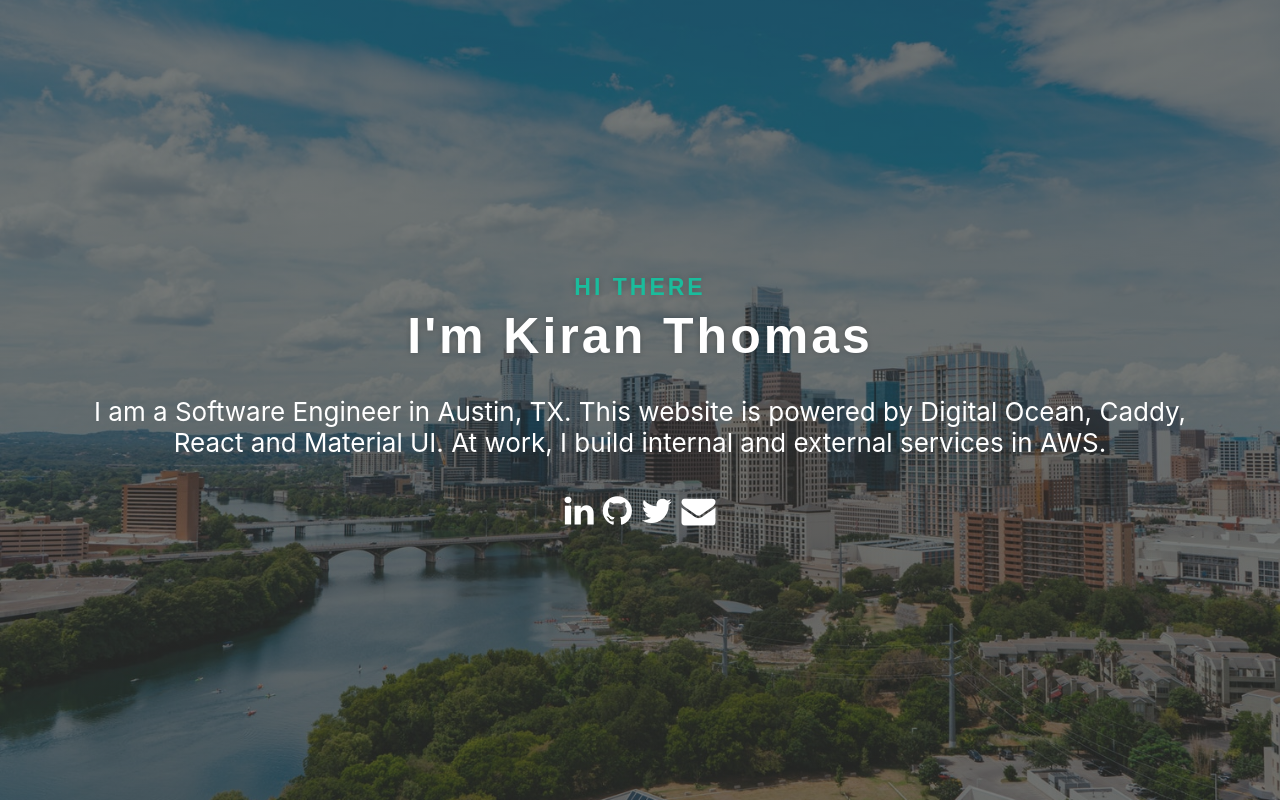
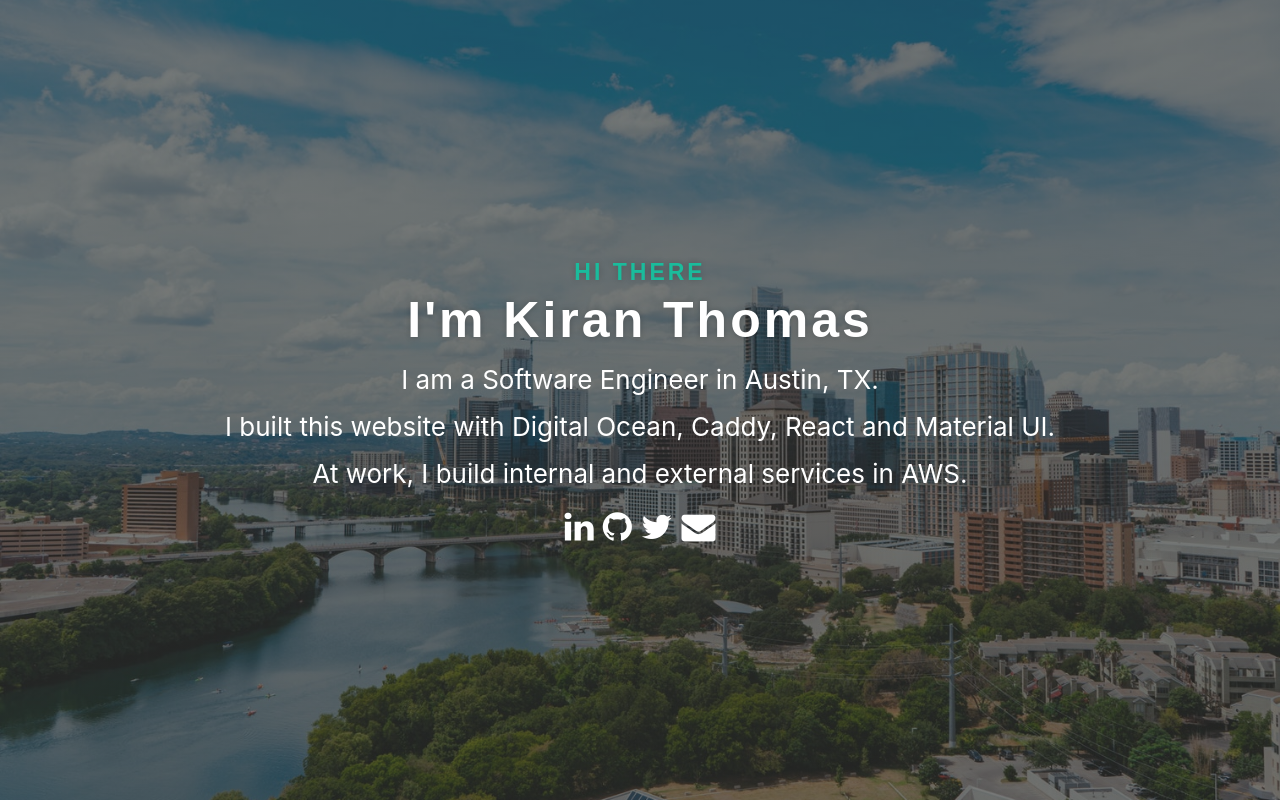
Before and after one commit to kiranjthomas/personal-site, a React (Create React App) app in the folder ui/: page / in a window 1280 px wide. Built offline with nearby package versions, Linux system fonts and the light colour scheme; the HTML template or start-up script is replaced by a standard one.

Commit message:
chore: clean up StyledDivs

```diff
--- a/ui/src/App.js
+++ b/ui/src/App.js
@@ -1,9 +1,7 @@
 import React from "react";
-import logo from "./logo.svg";
 import "./App.css";
-import { Container, Grid, Paper } from "@material-ui/core";
+import { Container } from "@material-ui/core";
 import styled from "styled-components";
-import backgroundImg from "./img/ATX.jpeg";
 
 const StyledH5 = styled.h5`
   color: #1abc9c;
@@ -30,9 +28,10 @@ const StyledH1 = styled.h1`
   text-size-adjust: 100%;
 `;
 
-const FlexBox = styled.div`
+const SocialDiv = styled.div`
   display: flex;
   justify-content: center;
+  margin-top: 16px;
 `;
 
 const SocialLinks = styled.a`
@@ -41,27 +40,23 @@ const SocialLinks = styled.a`
   color: rgb(255, 255, 255);
 `;
 
-const StyledSection = styled.section`
-  // background-image: url(${backgroundImg});
-`;
-
-const websiteStack = {
-  digitalOcean: {
-    img: "link",
-  },
-  caddy: {
-    img: "link",
-  },
-  react: {
-    img: "link",
-  },
-  materialUI: {
-    img: "link",
-  },
-};
+// const websiteStack = {
+//   digitalOcean: {
+//     img: "link",
+//   },
+//   caddy: {
+//     img: "link",
+//   },
+//   react: {
+//     img: "link",
+//   },
+//   materialUI: {
+//     img: "link",
+//   },
+// };
 
 const StyledDiv = styled.div`
-  padding: 32px;
+  margin: 16px 0 0;
 `;
 
 function App() {
@@ -71,7 +66,9 @@ function App() {
           <Container maxWidth="lg">
             <StyledH5>HI THERE</StyledH5>
             <StyledH1>I'm Kiran Thomas</StyledH1>
-            <StyledDiv>I am a Software Engineer in Austin, TX. This website is powered by Digital Ocean, Caddy, React and Material UI. At work, I build internal and external services in AWS.</StyledDiv>
+            <StyledDiv>I am a Software Engineer in Austin, TX.</StyledDiv>
+            <StyledDiv>I built this website with Digital Ocean, Caddy, React and Material UI.</StyledDiv>
+            <StyledDiv>At work, I build internal and external services in AWS.</StyledDiv>
             {/* <div>This website is powered by:</div> */}
             {/* <Grid container spacing={2}>
             {websiteStack.forEach((value) => {
@@ -79,7 +76,7 @@ function App() {
             })}
           </Grid> */}
             {/* <div>At HEB, I build internal and external services in AWS</div> */}
-            <FlexBox>
+            <SocialDiv>
               <SocialLinks
                 href="https://www.linkedin.com/in/kiranjthomas/"
                 target="_blank"
@@ -101,7 +98,7 @@ function App() {
               <SocialLinks href="mailto:kiranjthomas@gmail.com" target="_blank">
                 <i className="fa fa-envelope fa-3x"></i>
               </SocialLinks>
-            </FlexBox>
+            </SocialDiv>
           </Container>
       </header>
     </div>
```
